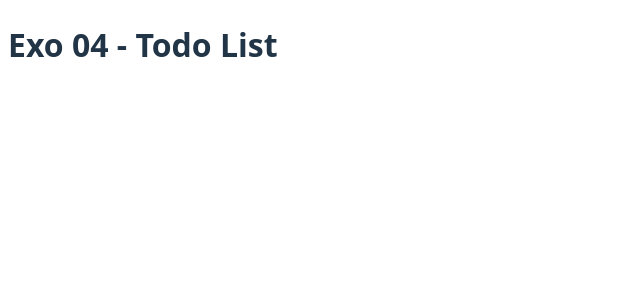
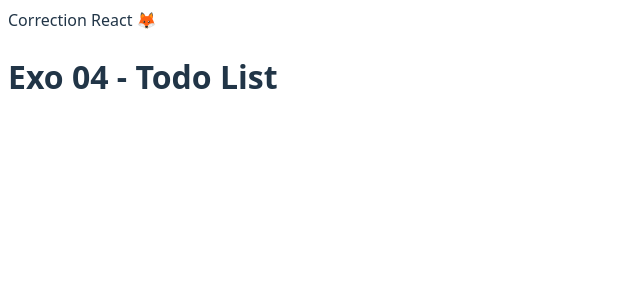
Before and after one commit to FormCours/BXL_FE2024_React__Exo_07, a React (Vite) app: page / in a window 1280 px wide. Shown: the top 300 px of the page, without its empty margins (0-640 px from the left). Built offline with nearby package versions, Linux system fonts and the light colour scheme.

Commit message:
Composant Header 🦆

```diff
--- a/src/App.jsx
+++ b/src/App.jsx
@@ -1,10 +1,15 @@
 import './App.css';
+import Header from './layouts/header/header';
 
 function App() {
 
   return (
     <>
-      <h1>Exo 04 - Todo List</h1>
+      <Header />
+      <main>
+        <h1>Exo 04 - Todo List</h1>
+
+      </main>
     </>
   );
 }
--- /dev/null
+++ b/src/layouts/header/header.jsx
@@ -0,0 +1,9 @@
+
+export default function Header() {
+
+    return (
+        <header>
+            <span>Correction React 🦊</span>
+        </header>
+    );
+}
```
Also changed, not shown: 1 other file (tests, documents, lock files or other folders).
